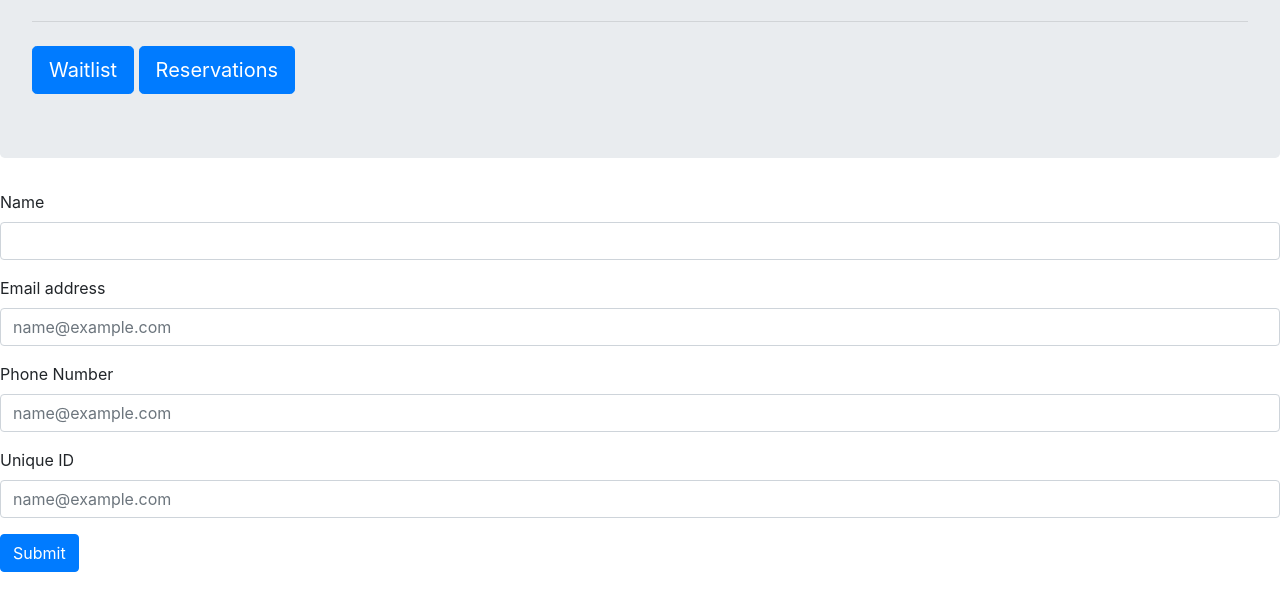
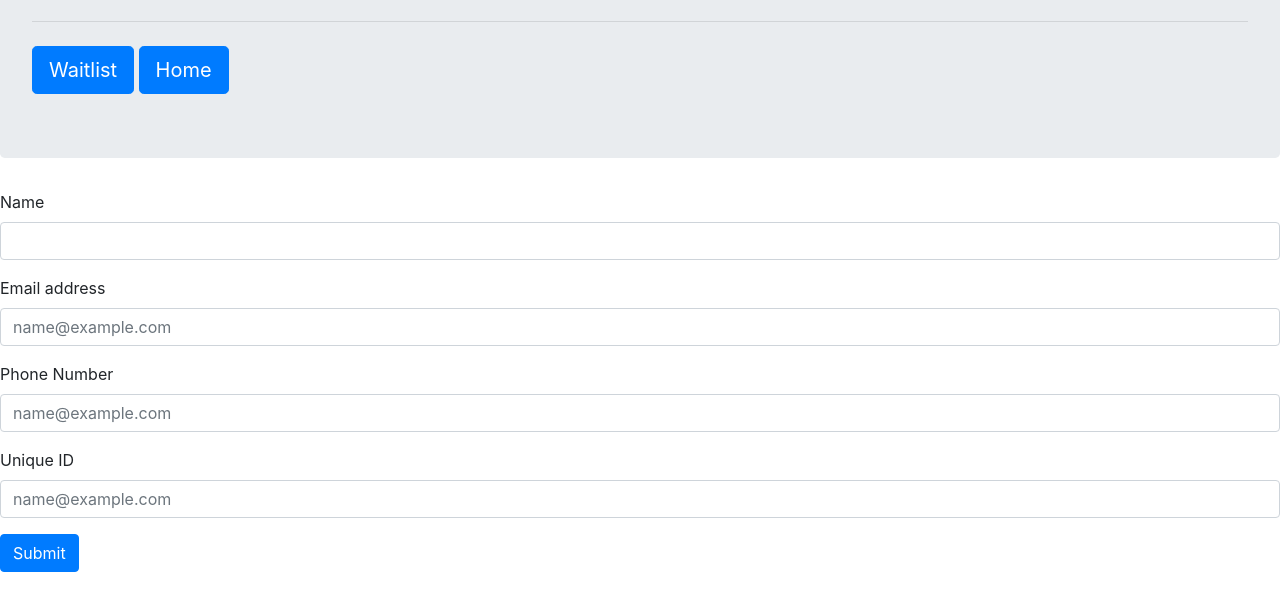
Before and after one commit to ashtonwalden34/restaurant-reservations, a plain HTML site: page reservation-form.html in a window 1280 px wide. Shown: the part 172-782 px from the top of the page. Drawn offline with nearby package versions, Linux system fonts and the light colour scheme.

Commit message:
Fixed Home buttons

```diff
--- a/reservation-form.html
+++ b/reservation-form.html
@@ -13,7 +13,7 @@
         <p class="lead">Make your reservations today!</p>
         <hr class="my-4">
         <a class="btn btn-primary btn-lg" href="waitlist.html" role="button">Waitlist</a>
-        <a class="btn btn-primary btn-lg" href="index.html" role="button">Reservations</a>
+        <a class="btn btn-primary btn-lg" href="index.html" role="button">Home</a>
       </div>
 
     <div id = "formWrapper">
```
Also changed, not shown: waitlist.html (+1 -1 lines).
